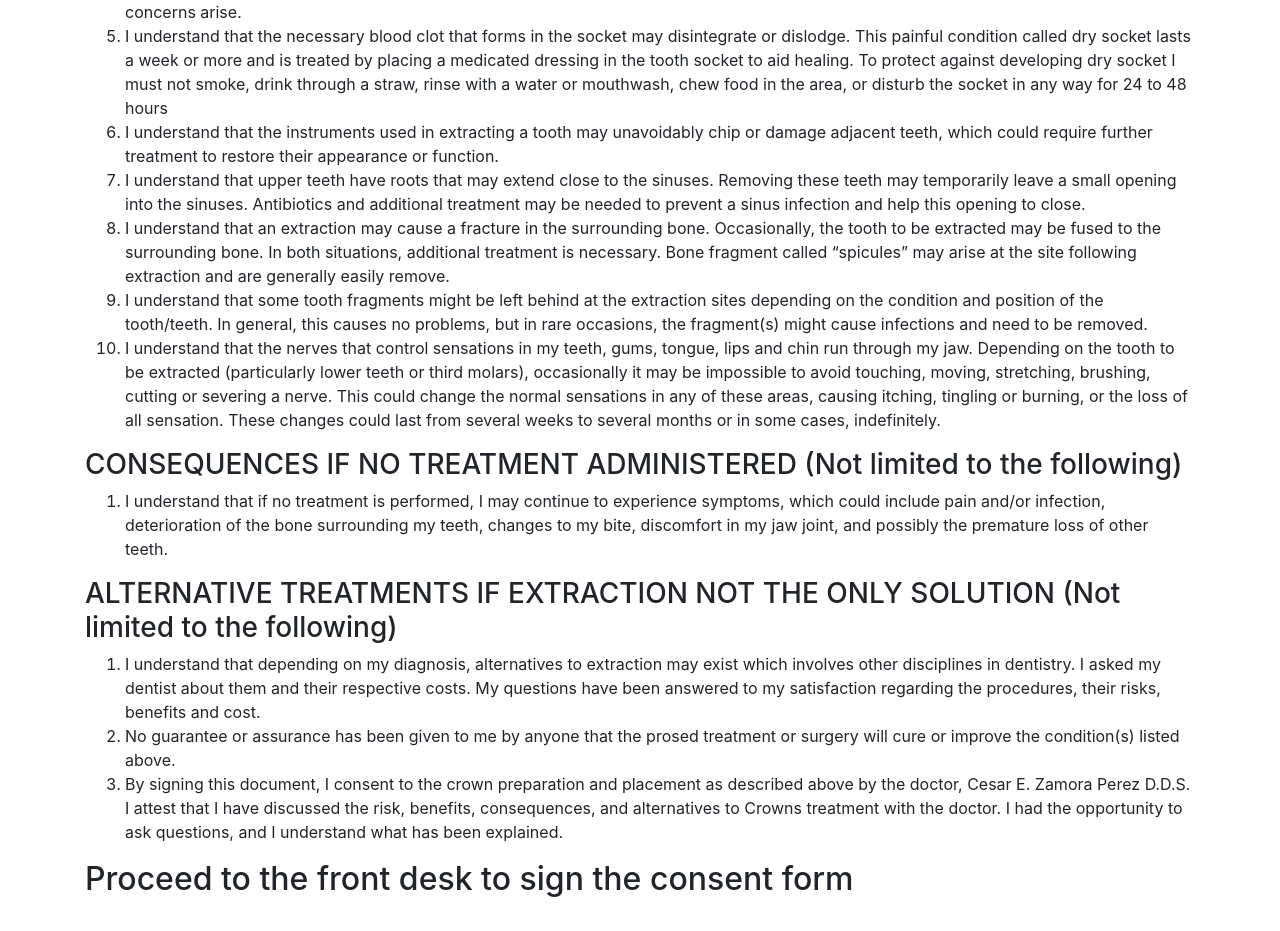
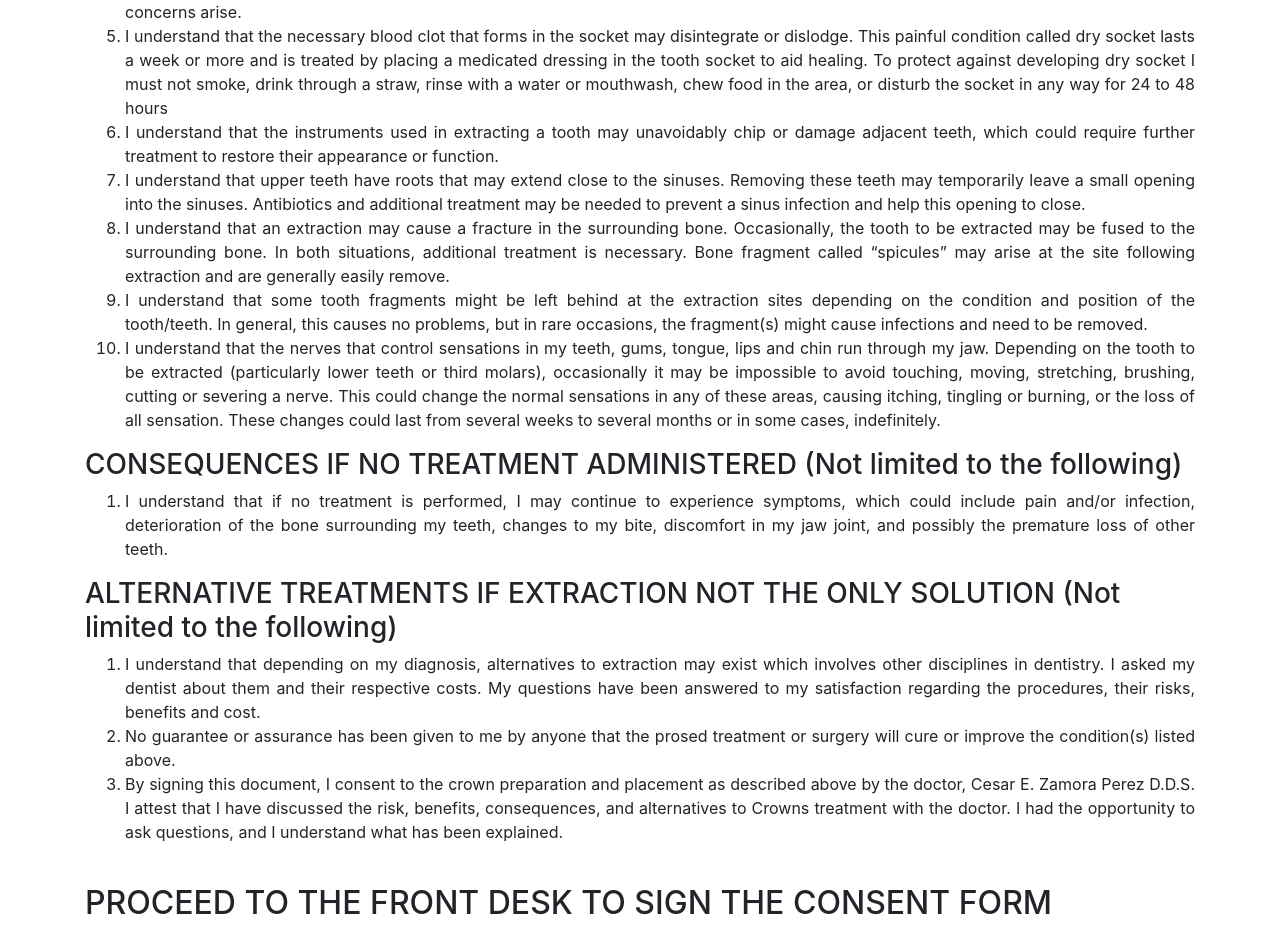
Before and after one commit to Cherjios/CZDDS-ConsentForms, a React (Create React App) app in the folder czdd-consent-forms-app/: page /CZDDS-ConsentForms/extractions in a window 1280 px wide. Shown: the part 1106-2037 px from the top of the page. Before the commit the page ends 2013 px from the top, so only its background shows below. Built offline with nearby package versions, Linux system fonts and the light colour scheme.

Commit message:
Adding text justify

```diff
--- a/czdd-consent-forms-app/src/components/proceets/index.js
+++ b/czdd-consent-forms-app/src/components/proceets/index.js
@@ -4,7 +4,7 @@ function Proceets (){
 
     return(
         <div>
-            <h2>Proceed to the front desk to sign the consent form</h2>
+            <h2>PROCEED TO THE FRONT DESK TO SIGN THE CONSENT FORM</h2>
         </div>
     );
 }
--- /dev/null
+++ b/czdd-consent-forms-app/src/pages/extractions/style.css
@@ -0,0 +1,4 @@
+li {
+    text-align: justify;
+    text-justify: inter-word;
+}
```
Also changed, not shown: czdd-consent-forms-app/src/pages/extractions/index.js (+10 -3 lines).
